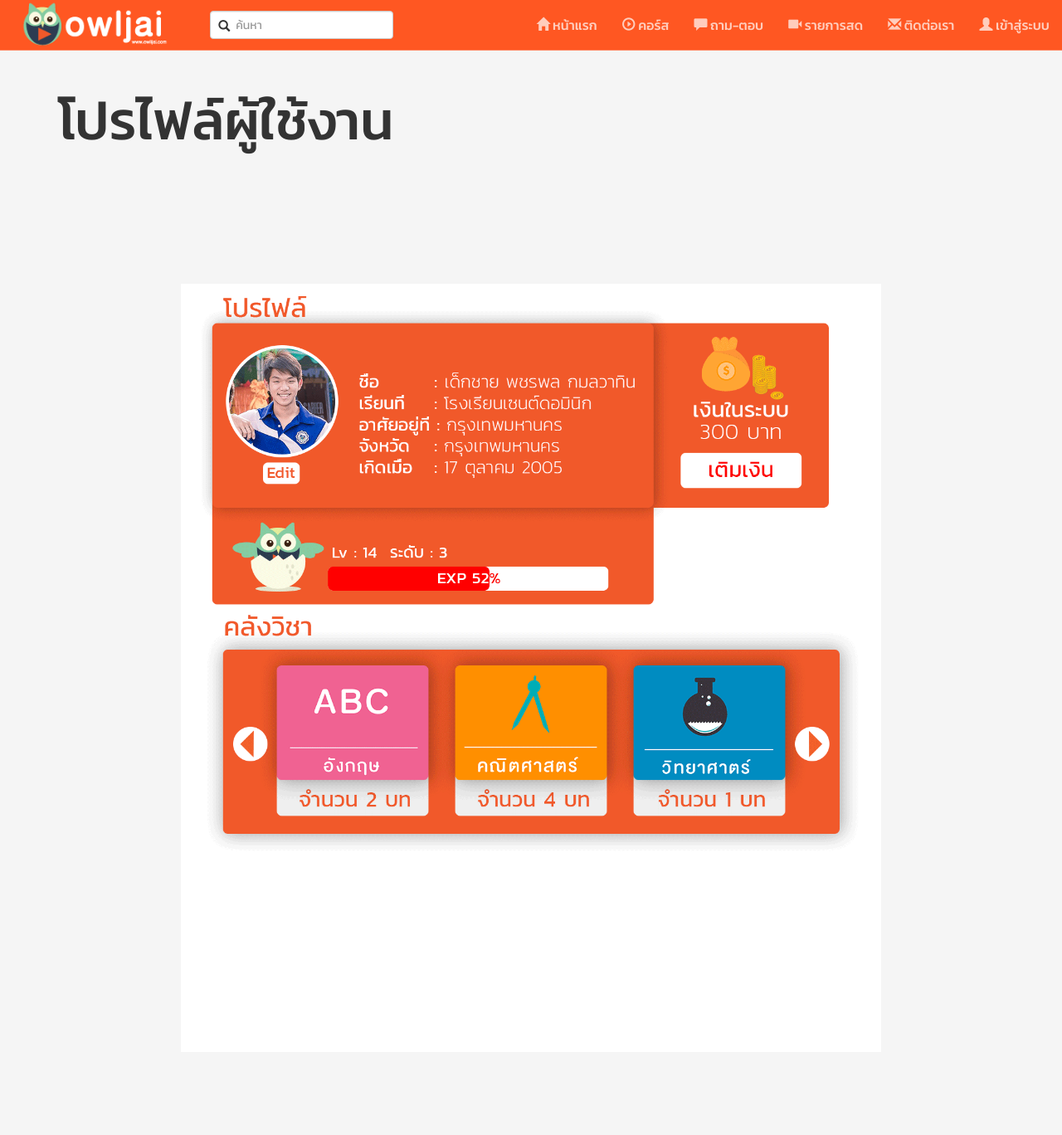
After one commit to winwanwon/OWLJAI, a PHP site: page /profile.php in a window 1280 px wide. The commit adds this page. Shown: the whole page at 83% size. Run offline with PHP 8.4, Linux system fonts and the light colour scheme.

Commit message:
no message

```diff
--- a/courses.php
+++ b/courses.php
@@ -181,14 +181,10 @@
             <div class="col-md-3 highSchoolCourse">
               <img src="img/video_frame6.png" class="img-responsive" alt="">
               <div class="text-left vid-description vid-description-small">
-                <a href="course_sample.php"><h3>PAT3</h3></a>
-<<<<<<< HEAD
+                <a href="course_sample.php"><h3>ตะลุยโจทย์ PAT3</h3></a>
                 <p>อยากเข้าวิศวะไม่ยาก แค่รู้ตรงจุด!! พี่นุ๊ก ICT มหิดล และน้องจะรัก PAT3 ตลอดไป</p>
                 <h3>300THB</h3>
                 <button class="btn-buy btn btn-primary"><span class="glyphicon glyphicon-ok"></span> ซื้อ</button>
-=======
-                <p>อยากเข้าวิศวะไม่ยาก แค่รู้ตรงจุด!! พี่นัท ICT มหิดล และน้องจะรัก PAT3 ตลอดไป</p>
->>>>>>> 368e7daf789de846ac19152c5eb4052027fe4e43
               </div>
             </div>
 
--- a/nav-bar.php
+++ b/nav-bar.php
@@ -68,11 +68,11 @@
                 <input name="remember" type="checkbox" value="Remember Me"> จำไว้ในระบบ
               </label>
             </div>
-            <input class="btn btn-lg btn-success btn-block" id="login" type="submit" value="Login">
+            <a href="profile.php" class="btn btn-lg btn-success btn-block" id="login">เข้าสู่ระบบ</a>
           </fieldset>
         </form>
         <center><h3>หรือ</h3></center>
-        <input class="btn btn-lg btn-facebook btn-block" type="submit" value="Login ผ่าน facebook">
+        <input class="btn btn-lg btn-facebook btn-block" type="submit" value="เข้าสู่ระบบผ่าน facebook">
       </div>
     </div>
   </div>
--- a/play-video.php
+++ b/play-video.php
@@ -81,7 +81,7 @@
     <section style="background-color:#fcdcbb;" id="about">
         <div class="container">
         <div class="row">
-             <h2>2.คำศัพท์พื้นฐาน</h2>
+             <h2>วิทยาศาสตร์ ม.2</h2>
         </div>
             <div class="row">
                     <div class="col-lg-12 text-center ">
--- /dev/null
+++ b/profile.php
@@ -0,0 +1,88 @@
+<!DOCTYPE html>
+<html lang="en">
+<head>
+  <meta charset="UTF-8">
+  <meta charset="utf-8">
+  <meta http-equiv="X-UA-Compatible" content="IE=edge">
+  <meta name="viewport" content="width=device-width, initial-scale=1">
+  <meta name="description" content="">
+  <meta name="author" content="">
+
+  <title>OWLJAI</title>
+
+  <link rel="apple-touch-icon" sizes="57x57" href="favicon/apple-icon-57x57.png">
+  <link rel="apple-touch-icon" sizes="60x60" href="favicon/apple-icon-60x60.png">
+  <link rel="apple-touch-icon" sizes="72x72" href="favicon/apple-icon-72x72.png">
+  <link rel="apple-touch-icon" sizes="76x76" href="favicon/apple-icon-76x76.png">
+  <link rel="apple-touch-icon" sizes="114x114" href="favicon/apple-icon-114x114.png">
+  <link rel="apple-touch-icon" sizes="120x120" href="favicon/apple-icon-120x120.png">
+  <link rel="apple-touch-icon" sizes="144x144" href="favicon/apple-icon-144x144.png">
+  <link rel="apple-touch-icon" sizes="152x152" href="favicon/apple-icon-152x152.png">
+  <link rel="apple-touch-icon" sizes="180x180" href="favicon/apple-icon-180x180.png">
+  <link rel="icon" type="image/png" sizes="192x192"  href="favicon/android-icon-192x192.png">
+  <link rel="icon" type="image/png" sizes="32x32" href="favicon/favicon-32x32.png">
+  <link rel="icon" type="image/png" sizes="96x96" href="favicon/favicon-96x96.png">
+  <link rel="icon" type="image/png" sizes="16x16" href="favicon/favicon-16x16.png">
+  <link rel="manifest" href="favicon/manifest.json">
+  <meta name="msapplication-TileColor" content="#ffffff">
+  <meta name="msapplication-TileImage" content="favicon/ms-icon-144x144.png">
+  <meta name="theme-color" content="#ffffff">
+
+  <!-- Bootstrap Core CSS -->
+  <link rel="stylesheet" href="css/bootstrap.min.css" type="text/css">
+
+  <!-- Custom Fonts -->
+  <link href='https://fonts.googleapis.com/css?family=Kanit:400,300,500,600,200&subset=thai,latin' rel='stylesheet' type='text/css'>
+  <link href='http://fonts.googleapis.com/css?family=Open+Sans:300italic,400italic,600italic,700italic,800italic,400,300,600,700,800' rel='stylesheet' type='text/css'>
+  <link href='http://fonts.googleapis.com/css?family=Merriweather:400,300,300italic,400italic,700,700italic,900,900italic' rel='stylesheet' type='text/css'>
+  <link rel="stylesheet" href="font-awesome/css/font-awesome.min.css" type="text/css">
+
+  <!-- Plugin CSS -->
+  <link rel="stylesheet" href="css/animate.min.css" type="text/css">
+  <link rel="stylesheet" href="css/jquery.tiles.min.css" type="text/css">
+
+  <!-- Custom CSS -->
+  <link rel="stylesheet" href="css/creative.css" type="text/css">
+  <link rel="stylesheet" href="css/main.css" type="text/css">
+
+  <style>
+  h2 {
+    color: #000;
+  }
+  </style>
+</head>
+<body>
+  <?php include("nav-bar.php") ?>
+  <header>
+    <div class="container">
+      <div style="margin: 60px auto; padding-top: 30px;"  class="text-left">
+        <h1>โปรไฟล์ผู้ใช้งาน</h1></div>
+      </div>
+
+      <section>
+        <div class="row">
+          <div class="col-xs-8 col-xs-offset-2">
+            <img src="images/Fxiwa.gif" class="img-responsive">
+          </div>
+        </div>
+      </section>
+
+      <!-- jQuery -->
+      <script src="js/jquery.js"></script>
+
+      <!-- Bootstrap Core JavaScript -->
+      <script src="js/bootstrap.min.js"></script>
+
+      <!-- Plugin JavaScript -->
+      <script src="js/jquery.easing.min.js"></script>
+      <script src="js/jquery.fittext.js"></script>
+      <script src="js/jquery.tiles.min.js"></script>
+      <script src="js/wow.min.js"></script>
+
+      <!-- Custom Theme JavaScript -->
+      <script src="js/creative.js"></script>
+      <script>
+
+      </script>
+    </body>
+    </html>
```
Also changed, not shown: images/Fxiwa.gif (added).
